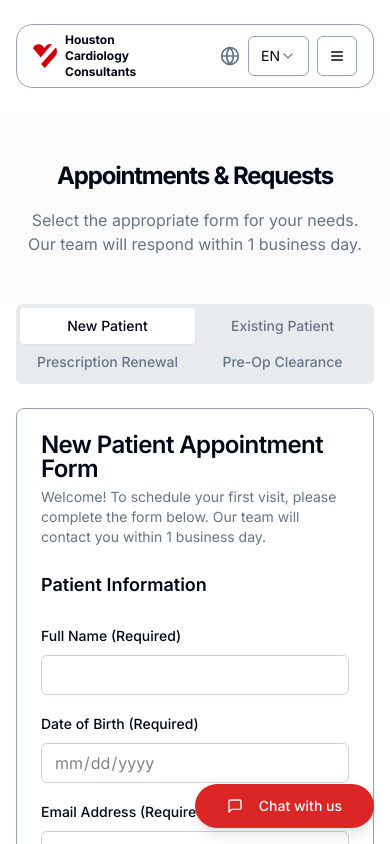
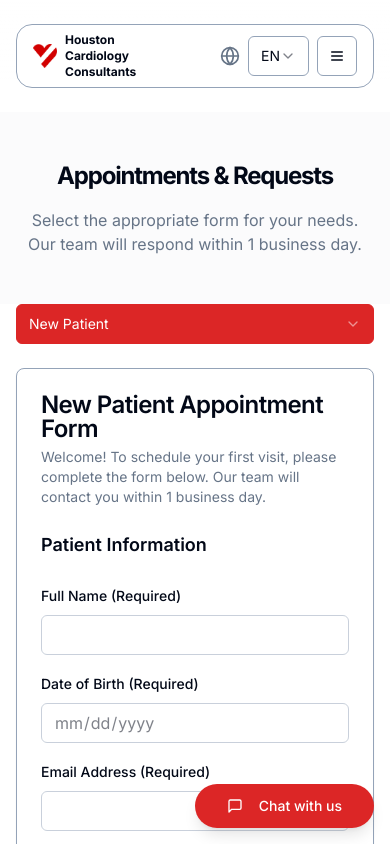
Before and after one commit to paradox-cm/HCC, a Next.js app: page /appointments in a window 390 px wide. Shown: the top 844 px of the page. Built offline with nearby package versions, Linux system fonts and the light colour scheme.

Commit message:
Improve mobile UX: Quick Actions 2x2 grid and appointments dropdown with red styling

```diff
--- a/app/appointments/page.tsx
+++ b/app/appointments/page.tsx
@@ -1,13 +1,39 @@
 "use client"
 
+import { useState } from "react"
 import { SectionWrapper } from "@/components/section-wrapper"
 import { Tabs, TabsContent, TabsList, TabsTrigger } from "@/components/ui/tabs"
+import { Select, SelectContent, SelectItem, SelectTrigger, SelectValue } from "@/components/ui/select"
 import { NewPatientForm } from "@/components/forms/new-patient-form"
 import { ExistingPatientForm } from "@/components/forms/existing-patient-form"
 import { PrescriptionRenewalForm } from "@/components/forms/prescription-renewal-form"
 import { PreoperativeClearanceForm } from "@/components/forms/preoperative-clearance-form"
 
 export default function AppointmentsPage() {
+  const [selectedForm, setSelectedForm] = useState("new-patient")
+
+  const formOptions = [
+    { value: "new-patient", label: "New Patient" },
+    { value: "existing-patient", label: "Existing Patient" },
+    { value: "prescription", label: "Prescription Renewal" },
+    { value: "clearance", label: "Pre-Op Clearance" },
+  ]
+
+  const renderForm = () => {
+    switch (selectedForm) {
+      case "new-patient":
+        return <NewPatientForm />
+      case "existing-patient":
+        return <ExistingPatientForm />
+      case "prescription":
+        return <PrescriptionRenewalForm />
+      case "clearance":
+        return <PreoperativeClearanceForm />
+      default:
+        return <NewPatientForm />
+    }
+  }
+
   return (
     <>
       <SectionWrapper className="bg-muted/20 pt-12 pb-12">
@@ -20,8 +46,27 @@ export default function AppointmentsPage() {
       </SectionWrapper>
 
       <SectionWrapper className="pt-0">
-        <Tabs defaultValue="new-patient" className="w-full max-w-4xl mx-auto">
-          <TabsList className="grid w-full grid-cols-2 md:grid-cols-4 h-auto">
+        <div className="w-full max-w-4xl mx-auto">
+          {/* Mobile Dropdown */}
+          <div className="md:hidden mb-6">
+            <Select value={selectedForm} onValueChange={setSelectedForm}>
+              <SelectTrigger className="w-full bg-red-600 text-white border-red-600 hover:bg-red-700 hover:border-red-700 focus:ring-red-600 [&>svg]:text-white">
+                <SelectValue placeholder="Select form type" />
+              </SelectTrigger>
+              <SelectContent>
+                {formOptions.map((option) => (
+                  <SelectItem key={option.value} value={option.value}>
+                    {option.label}
+                  </SelectItem>
+                ))}
+              </SelectContent>
+            </Select>
+          </div>
+
+          {/* Desktop/Tablet Tabs */}
+          <div className="hidden md:block">
+            <Tabs value={selectedForm} onValueChange={setSelectedForm} className="w-full">
+              <TabsList className="grid w-full grid-cols-2 lg:grid-cols-4 h-auto">
                 <TabsTrigger value="new-patient" className="py-2">
                   New Patient
                 </TabsTrigger>
@@ -35,19 +80,14 @@ export default function AppointmentsPage() {
                   Pre-Op Clearance
                 </TabsTrigger>
               </TabsList>
-          <TabsContent value="new-patient">
-            <NewPatientForm />
-          </TabsContent>
-          <TabsContent value="existing-patient">
-            <ExistingPatientForm />
-          </TabsContent>
-          <TabsContent value="prescription">
-            <PrescriptionRenewalForm />
-          </TabsContent>
-          <TabsContent value="clearance">
-            <PreoperativeClearanceForm />
-          </TabsContent>
             </Tabs>
+          </div>
+
+          {/* Form Content */}
+          <div className="mt-6">
+            {renderForm()}
+          </div>
+        </div>
       </SectionWrapper>
     </>
   )
--- a/app/patient-portal/dashboard/page.tsx
+++ b/app/patient-portal/dashboard/page.tsx
@@ -43,10 +43,32 @@ export default function PatientPortalDashboard() {
 
       <SectionWrapper className="pt-0">
 
-        {/* Quick Actions - Mobile-first horizontal scroll */}
+        {/* Quick Actions - Mobile: 2x2 grid, Desktop: horizontal scroll */}
         <div className="mb-6">
           <h2 className="text-lg font-semibold mb-3">Quick Actions</h2>
-          <div className="flex gap-3 overflow-x-auto pb-2 scrollbar-hide">
+
+          {/* Mobile: 2x2 Grid */}
+          <div className="grid grid-cols-2 gap-3 md:hidden">
+            <Button variant="default" className="h-16 flex-col gap-2 p-3">
+              <Calendar className="h-5 w-5" />
+              <span className="text-sm font-medium">Book Appointment</span>
+            </Button>
+            <Button variant="outline" className="h-16 flex-col gap-2 p-3">
+              <MessageSquare className="h-5 w-5" />
+              <span className="text-sm font-medium">Message</span>
+            </Button>
+            <Button variant="outline" className="h-16 flex-col gap-2 p-3">
+              <Pill className="h-5 w-5" />
+              <span className="text-sm font-medium">Refill Rx</span>
+            </Button>
+            <Button variant="outline" className="h-16 flex-col gap-2 p-3">
+              <FileText className="h-5 w-5" />
+              <span className="text-sm font-medium">View Results</span>
+            </Button>
+          </div>
+
+          {/* Desktop/Tablet: Horizontal Scroll */}
+          <div className="hidden md:flex gap-3 overflow-x-auto pb-2 scrollbar-hide">
             <Button size="sm" variant="default" className="flex-shrink-0 px-4 py-2">
               <Calendar className="mr-2 h-4 w-4" />
               Book Appointment
```
Lines whose indentation alone changed are shown as unchanged.
